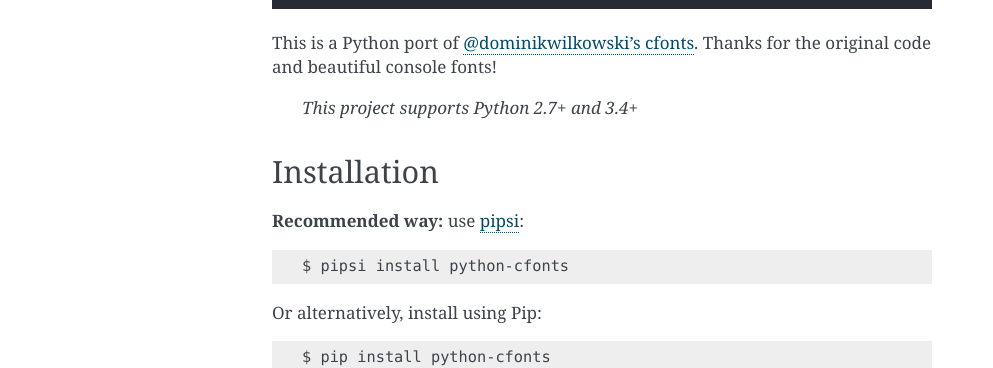
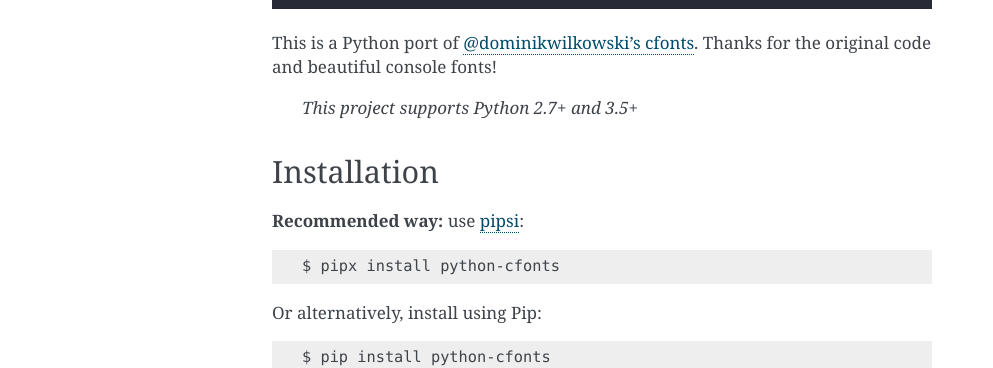
Before and after one commit to frostming/python-cfonts, a Sphinx documentation site: the page built from docs/index.rst, in a window 1280 px wide. Shown: the part 367-735 px from the top of the page, without its empty margins (148-1141 px from the left). Built offline with Sphinx 7.4.7, drawn with Linux system fonts in a browser that asks for light colours.

Commit message:
update pipfile.lock

```diff
--- a/docs/index.rst
+++ b/docs/index.rst
@@ -20,14 +20,14 @@ CFonts: Sexy fonts for the console
 
 This is a Python port of `@dominikwilkowski's cfonts <https://github.com/dominikwilkowski/cfonts>`_. Thanks for the original code and beautiful console fonts!
 
-    *This project supports Python 2.7+ and 3.4+*
+    *This project supports Python 2.7+ and 3.5+*
 
 Installation
 ------------
 
-**Recommended way:** use `pipsi <https://pypi.org/project/pipsi/>`_::
+**Recommended way:** use `pipsi <https://pypi.org/project/pipx/>`_::
 
-  $ pipsi install python-cfonts
+  $ pipx install python-cfonts
 
 Or alternatively, install using Pip::
 
```
Also changed, not shown: README.md (+1 -1 lines), .travis.yml, 2 other files.
